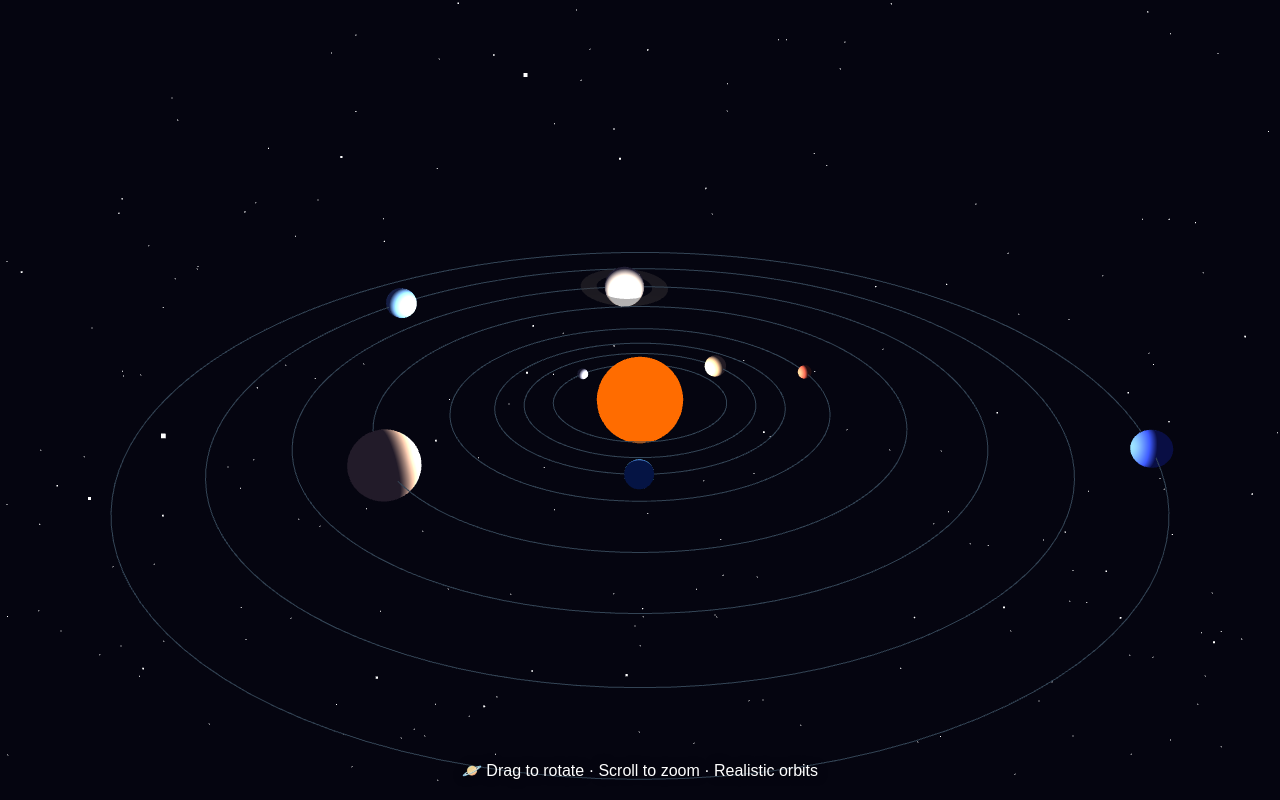
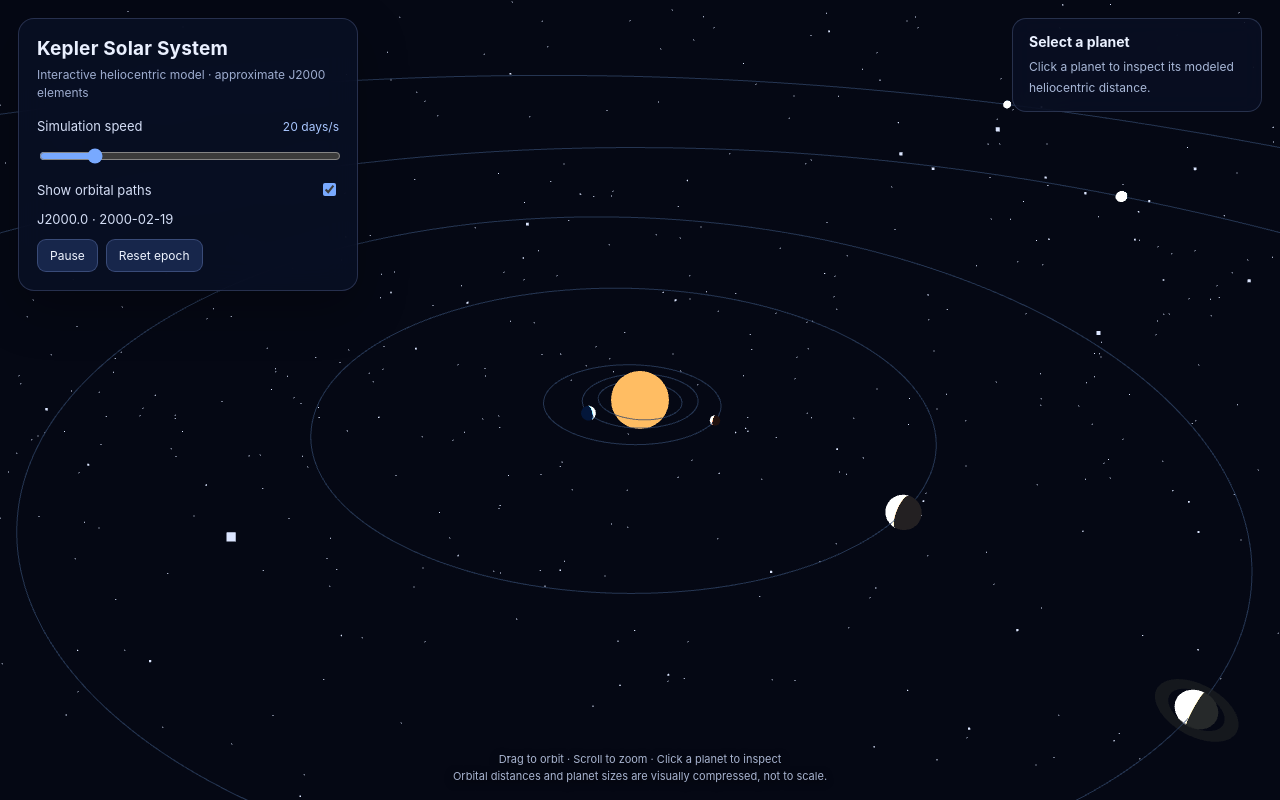
Before and after one commit to banerjeeankita1907-hub/galaxy-viewer, a website: page index.html in a window 1280 px wide. Drawn offline with nearby package versions, Linux system fonts and the light colour scheme; animation ran at ten frames a second.

Commit message:
Upgrade solar-system viewer to interactive Keplerian orbital simulation

```diff
--- a/index.html
+++ b/index.html
@@ -1,166 +1,274 @@
-<!DOCTYPE html>
+<!doctype html>
 <html lang="en">
 <head>
-  <meta charset="UTF-8">
-  <meta name="viewport" content="width=device-width, initial-scale=1.0">
-  <title>Galaxy Viewer - 3D Solar System</title>
+  <meta charset="utf-8">
+  <meta name="viewport" content="width=device-width, initial-scale=1">
+  <meta name="theme-color" content="#070b18">
+  <meta name="description" content="An interactive Three.js solar-system model using Kepler's equation and approximate J2000 orbital elements.">
+  <title>Kepler Solar System Viewer</title>
   <style>
-    body { margin: 0; overflow: hidden; background: #000; }
+    :root { color-scheme: dark; font-family: Inter, ui-sans-serif, system-ui, sans-serif; }
+    * { box-sizing: border-box; }
+    body { margin: 0; overflow: hidden; background: #050814; color: #eaf0ff; }
     canvas { display: block; }
-    #info {
-      position: absolute;
-      bottom: 20px;
-      width: 100%;
-      text-align: center;
-      color: white;
-      font-family: sans-serif;
-      pointer-events: none;
-      text-shadow: 0 0 10px rgba(0,0,0,0.7);
+    .panel {
+      position: fixed; z-index: 2; top: 18px; left: 18px; width: min(340px, calc(100vw - 36px));
+      padding: 18px; border: 1px solid rgba(164, 189, 255, .2); border-radius: 16px;
+      background: rgba(9, 16, 37, .86); backdrop-filter: blur(16px);
+      box-shadow: 0 18px 50px rgba(0,0,0,.28);
+    }
+    h1 { margin: 0; font-size: 19px; letter-spacing: .01em; }
+    .subtitle { margin: 6px 0 16px; color: #9eadd0; font-size: 12px; line-height: 1.5; }
+    .row { display: flex; align-items: center; justify-content: space-between; gap: 12px; margin: 12px 0; }
+    .row label, .date { font-size: 13px; color: #d4def6; }
+    output { color: #a9c7ff; font-size: 12px; font-variant-numeric: tabular-nums; }
+    input[type=range] { width: 100%; accent-color: #78a9ff; }
+    input[type=checkbox] { accent-color: #78a9ff; }
+    .buttons { display: flex; gap: 8px; }
+    button {
+      border: 1px solid rgba(160,185,255,.25); border-radius: 9px; padding: 8px 12px;
+      background: #17264b; color: #eff4ff; cursor: pointer; font: inherit; font-size: 12px;
+    }
+    button:hover { background: #233965; }
+    button:focus-visible, input:focus-visible { outline: 2px solid #9ec1ff; outline-offset: 3px; }
+    .details {
+      position: fixed; z-index: 2; right: 18px; top: 18px; width: min(250px, calc(100vw - 36px));
+      padding: 14px 16px; border: 1px solid rgba(164,189,255,.2); border-radius: 14px;
+      background: rgba(9, 16, 37, .78); backdrop-filter: blur(12px);
+    }
+    .details strong { display: block; font-size: 14px; margin-bottom: 5px; }
+    .details span { color: #a9b8d8; font-size: 12px; line-height: 1.5; }
+    .footer {
+      position: fixed; z-index: 2; left: 50%; bottom: 16px; transform: translateX(-50%);
+      width: max-content; max-width: calc(100vw - 24px); text-align: center;
+      color: #a8b4d0; font-size: 11px; line-height: 1.5; pointer-events: none;
+      text-shadow: 0 2px 8px #000;
+    }
+    .error { padding: 24px; color: #ffd5d5; }
+    @media (max-width: 640px) {
+      .panel { top: 10px; left: 10px; padding: 13px; width: min(300px, calc(100vw - 20px)); }
+      .details { top: auto; right: 10px; bottom: 60px; width: 175px; }
+      .footer { bottom: 8px; font-size: 10px; }
     }
   </style>
-</head>
-<body>
-  <div id="info">🪐 Drag to rotate · Scroll to zoom · Realistic orbits</div>
-
-  <!-- Three.js from CDN – no download needed -->
   <script type="importmap">
     {
       "imports": {
-        "three": "https://unpkg.com/three@0.126.0/build/three.module.js",
-        "three/addons/": "https://unpkg.com/three@0.126.0/examples/jsm/"
+        "three": "https://unpkg.com/three@0.160.0/build/three.module.js",
+        "three/addons/": "https://unpkg.com/three@0.160.0/examples/jsm/"
       }
     }
   </script>
+</head>
+<body>
+  <section class="panel" aria-label="Simulation controls">
+    <h1>Kepler Solar System</h1>
+    <p class="subtitle">Interactive heliocentric model · approximate J2000 elements</p>
+    <div class="row">
+      <label for="speed">Simulation speed</label>
+      <output id="speedLabel" for="speed">20 days/s</output>
+    </div>
+    <input id="speed" type="range" min="0" max="120" step="1" value="20">
+    <div class="row">
+      <label for="orbits">Show orbital paths</label>
+      <input id="orbits" type="checkbox" checked>
+    </div>
+    <div class="row">
+      <span class="date" id="dateLabel">J2000.0 · 2000-01-01</span>
+    </div>
+    <div class="buttons">
+      <button id="pauseButton" type="button">Pause</button>
+      <button id="resetButton" type="button">Reset epoch</button>
+    </div>
+  </section>
+
+  <aside class="details" aria-live="polite">
+    <strong id="planetName">Select a planet</strong>
+    <span id="planetDetails">Click a planet to inspect its modeled heliocentric distance.</span>
+  </aside>
+  <div class="footer">Drag to orbit · Scroll to zoom · Click a planet to inspect<br>Orbital distances and planet sizes are visually compressed, not to scale.</div>
+  <div id="fallback" class="error" hidden>WebGL is unavailable in this browser. Enable hardware acceleration to view the 3D scene.</div>
 
   <script type="module">
-    import * as THREE from 'three';
-    import { OrbitControls } from 'three/addons/controls/OrbitControls.js';
+    import * as THREE from "three";
+    import { OrbitControls } from "three/addons/controls/OrbitControls.js";
+    import { PLANETS, EPOCH_LABEL, EPOCH_UTC } from "./src/planet-data.js";
+    import { positionAtDays, sceneDistance } from "./src/orbits.js";
 
-    // --- Setup scene, camera, renderer ---
-    const scene = new THREE.Scene();
-    scene.background = new THREE.Color(0x050510);
-
-    const camera = new THREE.PerspectiveCamera(45, window.innerWidth / window.innerHeight, 0.1, 1000);
-    camera.position.set(0, 30, 60);
-    camera.lookAt(0, 0, 0);
-
-    const renderer = new THREE.WebGLRenderer({ antialias: true });
+    const fallback = document.getElementById("fallback");
+    let renderer;
+    try {
+      renderer = new THREE.WebGLRenderer({ antialias: true, powerPreference: "high-performance" });
+    } catch (error) {
+      fallback.hidden = false;
+      throw error;
+    }
+    renderer.setPixelRatio(Math.min(window.devicePixelRatio || 1, 2));
     renderer.setSize(window.innerWidth, window.innerHeight);
-    renderer.shadowMap.enabled = true;
+    renderer.domElement.setAttribute("aria-label", "Interactive 3D solar-system model");
     document.body.appendChild(renderer.domElement);
 
+    const scene = new THREE.Scene();
+    scene.background = new THREE.Color(0x050814);
+    const camera = new THREE.PerspectiveCamera(46, window.innerWidth / window.innerHeight, 0.1, 700);
+    camera.position.set(0, 38, 72);
     const controls = new OrbitControls(camera, renderer.domElement);
     controls.enableDamping = true;
-    controls.dampingFactor = 0.05;
-    controls.minDistance = 5;
-    controls.maxDistance = 200;
+    controls.dampingFactor = 0.055;
+    controls.minDistance = 7;
+    controls.maxDistance = 150;
+    controls.target.set(0, 0, 0);
 
-    // --- Lighting ---
-    const sunLight = new THREE.PointLight(0xffffff, 2, 0, 0);
-    sunLight.position.set(0, 0, 0);
-    scene.add(sunLight);
-    scene.add(new THREE.AmbientLight(0x222244));
+    scene.add(new THREE.AmbientLight(0x536080, 0.9));
+    const sunlight = new THREE.PointLight(0xffffff, 160, 0, 0);
+    scene.add(sunlight);
 
-    // --- Starfield ---
-    const starsGeometry = new THREE.BufferGeometry();
-    const starCount = 2000;
-    const starPositions = new Float32Array(starCount * 3);
-    for (let i = 0; i < starCount * 3; i += 3) {
-      starPositions[i] = (Math.random() - 0.5) * 600;
-      starPositions[i + 1] = (Math.random() - 0.5) * 400;
-      starPositions[i + 2] = (Math.random() - 0.5) * 400;
+    // Seeded starfield: visual output is repeatable across reloads.
+    let seed = 2026;
+    const random = () => {
+      seed = (seed * 1664525 + 1013904223) >>> 0;
+      return seed / 4294967296;
+    };
+    const starPositions = new Float32Array(2600 * 3);
+    for (let i = 0; i < starPositions.length; i += 3) {
+      starPositions[i] = (random() - 0.5) * 520;
+      starPositions[i + 1] = (random() - 0.5) * 320;
+      starPositions[i + 2] = (random() - 0.5) * 520;
     }
-    starsGeometry.setAttribute('position', new THREE.BufferAttribute(starPositions, 3));
-    const starsMaterial = new THREE.PointsMaterial({ color: 0xffffff, size: 0.5 });
-    const stars = new THREE.Points(starsGeometry, starsMaterial);
-    scene.add(stars);
+    const starGeometry = new THREE.BufferGeometry();
+    starGeometry.setAttribute("position", new THREE.BufferAttribute(starPositions, 3));
+    scene.add(new THREE.Points(starGeometry, new THREE.PointsMaterial({ color: 0xdce6ff, size: 0.52 })));
 
-    // --- Sun ---
-    const sunGeometry = new THREE.SphereGeometry(3, 32, 32);
-    const sunMaterial = new THREE.MeshStandardMaterial({
-      color: 0xffaa00,
-      emissive: 0xff5500,
-      roughness: 0.4
-    });
-    const sun = new THREE.Mesh(sunGeometry, sunMaterial);
+    const sun = new THREE.Mesh(
+      new THREE.SphereGeometry(2.5, 40, 32),
+      new THREE.MeshBasicMaterial({ color: 0xffbd63 })
+    );
     scene.add(sun);
 
-    // --- Planets data ---
-    const planetsData = [
-      { name: 'Mercury', distance: 6, size: 0.4, color: 0xaaaaaa, speed: 0.02 },
-      { name: 'Venus', distance: 8, size: 0.8, color: 0xffcc88, speed: 0.015 },
-      { name: 'Earth', distance: 10, size: 0.9, color: 0x2299ff, speed: 0.01 },
-      { name: 'Mars', distance: 13, size: 0.5, color: 0xff6644, speed: 0.008 },
-      { name: 'Jupiter', distance: 18, size: 2.2, color: 0xffcc99, speed: 0.005 },
-      { name: 'Saturn', distance: 23, size: 1.8, color: 0xeeddbb, speed: 0.004, ring: true },
-      { name: 'Uranus', distance: 28, size: 1.3, color: 0x99ddff, speed: 0.003 },
-      { name: 'Neptune', distance: 33, size: 1.2, color: 0x4466ff, speed: 0.002 }
-    ];
-
-    const planets = [];
-    planetsData.forEach((data) => {
-      const geometry = new THREE.SphereGeometry(data.size, 32, 32);
-      const material = new THREE.MeshStandardMaterial({ color: data.color, roughness: 0.7 });
-      const planet = new THREE.Mesh(geometry, material);
-      planet.userData = {
-        distance: data.distance,
-        speed: data.speed,
-        angle: Math.random() * Math.PI * 2
-      };
-      scene.add(planet);
-
-      if (data.ring) {
-        const ringGeometry = new THREE.RingGeometry(data.size * 1.4, data.size * 2.2, 64);
-        const ringMaterial = new THREE.MeshStandardMaterial({
-          color: 0xc2b280,
-          side: THREE.DoubleSide,
-          transparent: true,
-          opacity: 0.4,
-          roughness: 0.5
-        });
-        const ring = new THREE.Mesh(ringGeometry, ringMaterial);
-        ring.rotation.x = Math.PI / 2 + 0.1;
-        planet.add(ring);
-      }
-
+    const orbitLines = [];
+    const planetMeshes = [];
+    const sceneScale = 5;
+    for (const data of PLANETS) {
       const orbitPoints = [];
-      const radius = data.distance;
-      for (let i = 0; i <= 128; i++) {
-        const angle = (i / 128) * Math.PI * 2;
-        orbitPoints.push(new THREE.Vector3(Math.cos(angle) * radius, 0, Math.sin(angle) * radius));
+      const samples = 360;
+      for (let i = 0; i <= samples; i += 1) {
+        const state = positionAtDays(data.elements, (i / samples) * data.elements.periodDays);
+        orbitPoints.push(new THREE.Vector3(
+          state.x * sceneScale,
+          state.z * sceneScale,
+          state.y * sceneScale
+        ));
       }
       const orbitGeometry = new THREE.BufferGeometry().setFromPoints(orbitPoints);
       const orbitLine = new THREE.Line(
         orbitGeometry,
-        new THREE.LineBasicMaterial({ color: 0x334455 })
+        new THREE.LineBasicMaterial({ color: 0x304467, transparent: true, opacity: 0.75 })
       );
       scene.add(orbitLine);
+      orbitLines.push(orbitLine);
 
-      planets.push(planet);
+      const planet = new THREE.Mesh(
+        new THREE.SphereGeometry(data.radius, 32, 24),
+        new THREE.MeshStandardMaterial({ color: data.color, roughness: 0.78, metalness: 0.02 })
+      );
+      planet.userData.planetData = data;
+      if (data.rings) {
+        const ring = new THREE.Mesh(
+          new THREE.RingGeometry(data.radius * 1.35, data.radius * 2.0, 72),
+          new THREE.MeshStandardMaterial({
+            color: 0xc9b78f, side: THREE.DoubleSide, transparent: true, opacity: 0.6
+          })
+        );
+        ring.rotation.x = -Math.PI / 2.15;
+        planet.add(ring);
+      }
+      scene.add(planet);
+      planetMeshes.push(planet);
+    }
+
+    const speedInput = document.getElementById("speed");
+    const speedLabel = document.getElementById("speedLabel");
+    const dateLabel = document.getElementById("dateLabel");
+    const pauseButton = document.getElementById("pauseButton");
+    const resetButton = document.getElementById("resetButton");
+    const orbitToggle = document.getElementById("orbits");
+    const planetName = document.getElementById("planetName");
+    const planetDetails = document.getElementById("planetDetails");
+    const epochMs = Date.parse(EPOCH_UTC);
+    let simulationDays = 0;
+    let paused = false;
+    let selectedPlanet = null;
+
+    function updateSimulationState() {
+      for (let i = 0; i < PLANETS.length; i += 1) {
+        const state = positionAtDays(PLANETS[i].elements, simulationDays);
+        planetMeshes[i].position.set(
+          state.x * sceneScale,
+          state.z * sceneScale,
+          state.y * sceneScale
+        );
+        planetMeshes[i].rotation.y += 0.002;
+        if (selectedPlanet === PLANETS[i].name) {
+          planetDetails.textContent = `Modeled heliocentric radius: ${state.radiusAU.toFixed(4)} AU · Period: ${PLANETS[i].elements.periodDays.toLocaleString()} days`;
+        }
+      }
+      const date = new Date(epochMs + simulationDays * 86400000);
+      dateLabel.textContent = `${EPOCH_LABEL} · ${date.toISOString().slice(0, 10)}`;
+    }
+
+    speedInput.addEventListener("input", () => {
+      speedLabel.textContent = `${speedInput.value} days/s`;
+    });
+    orbitToggle.addEventListener("change", () => {
+      orbitLines.forEach((line) => { line.visible = orbitToggle.checked; });
+    });
+    pauseButton.addEventListener("click", () => {
+      paused = !paused;
+      pauseButton.textContent = paused ? "Resume" : "Pause";
+    });
+    resetButton.addEventListener("click", () => {
+      simulationDays = 0;
+      updateSimulationState();
     });
 
-    // --- Animation loop ---
-    function animate() {
+    const raycaster = new THREE.Raycaster();
+    const pointer = new THREE.Vector2();
+    renderer.domElement.addEventListener("click", (event) => {
+      const rect = renderer.domElement.getBoundingClientRect();
+      pointer.x = ((event.clientX - rect.left) / rect.width) * 2 - 1;
+      pointer.y = -((event.clientY - rect.top) / rect.height) * 2 + 1;
+      raycaster.setFromCamera(pointer, camera);
+      const intersections = raycaster.intersectObjects(planetMeshes, false);
+      if (intersections.length) {
+        const data = intersections[0].object.userData.planetData;
+        selectedPlanet = data.name;
+        planetName.textContent = data.name;
+        const state = positionAtDays(data.elements, simulationDays);
+        planetDetails.textContent = `Modeled heliocentric radius: ${state.radiusAU.toFixed(4)} AU · Period: ${data.elements.periodDays.toLocaleString()} days`;
+      }
+    });
+
+    let previousFrame = 0;
+    function animate(timestamp) {
       requestAnimationFrame(animate);
-
-      planets.forEach((planet) => {
-        planet.userData.angle += planet.userData.speed;
-        const dist = planet.userData.distance;
-        planet.position.x = Math.cos(planet.userData.angle) * dist;
-        planet.position.z = Math.sin(planet.userData.angle) * dist;
-        planet.rotation.y += 0.01;
-      });
-
-      stars.rotation.y += 0.0001;
+      if (previousFrame) {
+        const deltaSeconds = Math.min((timestamp - previousFrame) / 1000, 0.05);
+        if (!paused) {
+          simulationDays += deltaSeconds * Number(speedInput.value);
+          updateSimulationState();
+        }
+      }
+      previousFrame = timestamp;
       controls.update();
       renderer.render(scene, camera);
     }
+    updateSimulationState();
+    requestAnimationFrame(animate);
 
-    animate();
-
-    window.addEventListener('resize', () => {
+    window.addEventListener("resize", () => {
       camera.aspect = window.innerWidth / window.innerHeight;
       camera.updateProjectionMatrix();
+      renderer.setPixelRatio(Math.min(window.devicePixelRatio || 1, 2));
       renderer.setSize(window.innerWidth, window.innerHeight);
     });
   </script>
```
